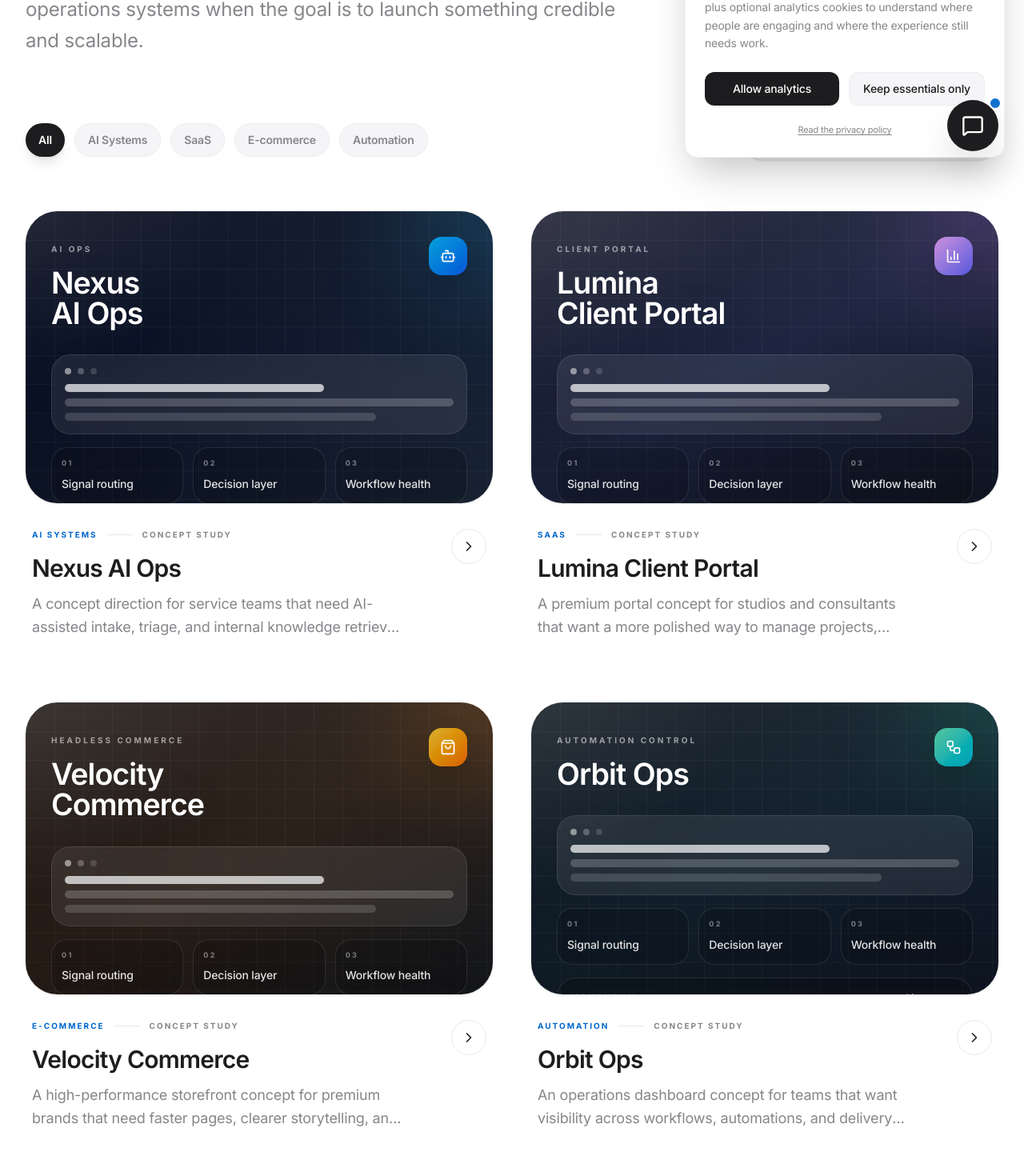
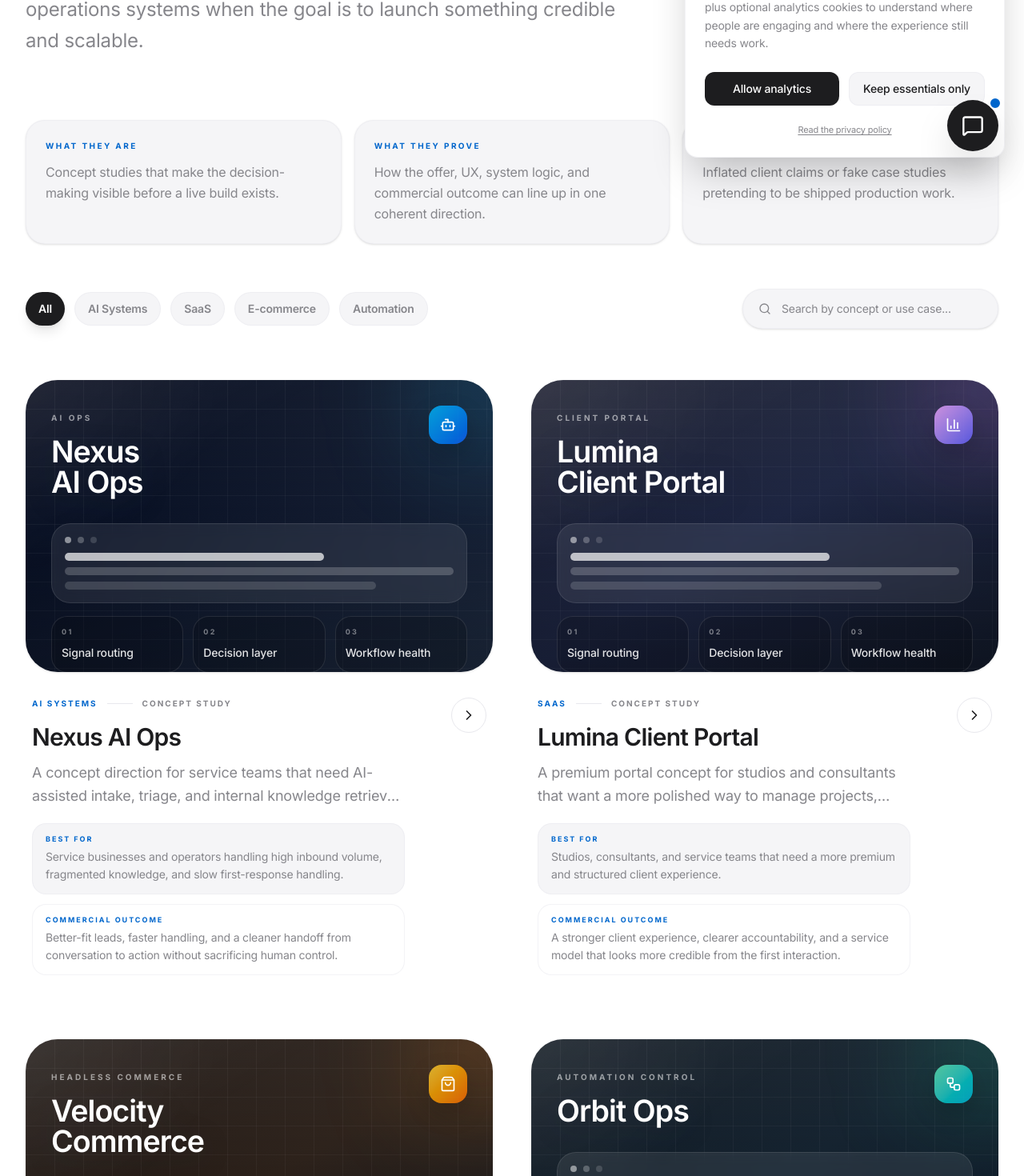
Before and after one commit to bakaltech/bakal-digital, a React (Vite) app: page /portfolio in a window 1280 px wide. Shown: the part 579-2049 px from the top of the page at 80% size. Built offline with nearby package versions, Linux system fonts and the light colour scheme.

Commit message:
Tighten secondary page narrative and proof flow

```diff
--- /dev/null
+++ b/src/data/projectContext.ts
@@ -0,0 +1,24 @@
+export const projectContext = {
+  'nexus-ai': {
+    audience: 'Service businesses and operators handling high inbound volume, fragmented knowledge, and slow first-response handling.',
+    pressurePoint: 'Lead intake, support, and internal context are spread across too many tools, so response quality drops as volume grows.',
+    commercialOutcome: 'Better-fit leads, faster handling, and a cleaner handoff from conversation to action without sacrificing human control.',
+  },
+  'lumina-saas': {
+    audience: 'Studios, consultants, and service teams that need a more premium and structured client experience.',
+    pressurePoint: 'Client communication, approvals, and reporting are still happening in ways that feel manual, fragmented, and hard to scale.',
+    commercialOutcome: 'A stronger client experience, clearer accountability, and a service model that looks more credible from the first interaction.',
+  },
+  'velocity-ecommerce': {
+    audience: 'Premium and niche brands that need a storefront strong enough to support both trust and conversion.',
+    pressurePoint: 'The products are strong, but the current storefront leaks trust through weak storytelling, slow performance, or a shaky mobile path.',
+    commercialOutcome: 'Clearer product presentation, less drop-off on mobile, and a storefront that supports revenue without feeling generic.',
+  },
+  'orbit-automation': {
+    audience: 'Operational teams running complex delivery, approval, or fulfillment workflows across multiple systems.',
+    pressurePoint: 'Automation exists, but no one has a trustworthy view of failures, exceptions, and delivery health across the operation.',
+    commercialOutcome: 'Fewer surprises, clearer workflow health, and an operating layer the team can actually trust as volume grows.',
+  },
+} as const;
+
+export type ProjectContextId = keyof typeof projectContext;
--- a/src/pages/About.tsx
+++ b/src/pages/About.tsx
@@ -42,6 +42,20 @@ export default function About() {
             </p>
           </motion.div>
         </div>
+        <div className="mt-10 grid gap-4 lg:grid-cols-2">
+          <div className="rounded-[1.75rem] border border-brand-100/50 bg-soft p-6 sm:p-7 shadow-sm">
+            <p className="text-[10px] font-bold uppercase tracking-[0.24em] text-accent mb-3">Who this is for</p>
+            <p className="text-base sm:text-lg text-brand-400 leading-relaxed">
+              Founders and operators who have a real business problem to solve: weak conversion, patchwork operations, manual drag, or a product that now needs a stronger foundation.
+            </p>
+          </div>
+          <div className="rounded-[1.75rem] border border-brand-100/50 bg-white p-6 sm:p-7 shadow-sm">
+            <p className="text-[10px] font-bold uppercase tracking-[0.24em] text-accent mb-3">What we are not</p>
+            <p className="text-base sm:text-lg text-brand-400 leading-relaxed">
+              Not a volume agency, not a branding-only shop, and not a team that separates UX, product thinking, and implementation into disconnected handoffs.
+            </p>
+          </div>
+        </div>
       </section>
 
       <section className="max-w-7xl mx-auto px-6 lg:px-8 mb-20 sm:mb-24 md:mb-28">
@@ -67,9 +81,9 @@ export default function About() {
           <div className="grid gap-6">
             {[
               'Audit the message, workflow, and friction points across the current experience.',
-              'Identify where AI, automation, or product design can create real leverage.',
-              'Design the structure so users can understand, act, and move forward with confidence.',
-              'Build the system so it stays useful after launch instead of becoming another fragile layer.',
+              'Define where AI, automation, UX, or product structure will create the most leverage first.',
+              'Shape the system so users can understand, act, and move forward without confusion.',
+              'Build the thing so it survives real use instead of becoming another fragile layer to manage.',
             ].map((point) => (
               <div key={point} className="rounded-[1.75rem] sm:rounded-[2rem] bg-paper border border-brand-100/50 p-6 sm:p-7">
                 <p className="text-base sm:text-lg text-ink leading-relaxed">{point}</p>
@@ -101,12 +115,17 @@ export default function About() {
         <div className="max-w-4xl mx-auto">
           <p className="text-sm font-semibold uppercase tracking-widest text-brand-400 mb-6">Next Step</p>
           <h2 className="text-3xl sm:text-4xl md:text-7xl font-semibold text-white tracking-tight leading-[1.06] mb-8">
-            If the business needs a stronger digital system, this is exactly the kind of work we are built for.
+            If the business needs a stronger website, product, or operating system, this is exactly the kind of work we are built for.
           </h2>
-          <Link to="/contact" className="inline-flex items-center gap-2 px-8 py-4 rounded-full bg-white text-ink font-semibold hover:bg-accent hover:text-white transition-colors">
-            Start a Project
-            <ArrowRight className="w-5 h-5" />
-          </Link>
+          <div className="flex flex-col sm:flex-row items-center justify-center gap-4">
+            <Link to="/contact" className="inline-flex items-center gap-2 px-8 py-4 rounded-full bg-white text-ink font-semibold hover:bg-accent hover:text-white transition-colors">
+              Start a Project
+              <ArrowRight className="w-5 h-5" />
+            </Link>
+            <Link to="/services" className="inline-flex items-center gap-2 px-8 py-4 rounded-full border border-white/15 text-white font-semibold hover:border-white/40 transition-colors">
+              Review Services
+            </Link>
+          </div>
         </div>
       </section>
     </div>
--- a/src/pages/CaseStudy.tsx
+++ b/src/pages/CaseStudy.tsx
@@ -11,29 +11,7 @@ import {
   VelocityCommerceDemo,
 } from '../components/ChartDemo';
 import BrandedVisual from '../components/BrandedVisual';
-
-const conceptContext = {
-  'nexus-ai': {
-    audience: 'Service businesses and operators handling high inbound volume, fragmented knowledge, and slow first-response handling.',
-    pressurePoint: 'Lead intake, support, and internal context are spread across too many tools, so response quality drops as volume grows.',
-    commercialOutcome: 'Better-fit leads, faster handling, and a cleaner handoff from conversation to action without sacrificing human control.',
-  },
-  'lumina-saas': {
-    audience: 'Studios, consultants, and service teams that need a more premium and structured client experience.',
-    pressurePoint: 'Client communication, approvals, and reporting are still happening in ways that feel manual, fragmented, and hard to scale.',
-    commercialOutcome: 'A stronger client experience, clearer accountability, and a service model that looks more credible from the first interaction.',
-  },
-  'velocity-ecommerce': {
-    audience: 'Premium and niche brands that need a storefront strong enough to support both trust and conversion.',
-    pressurePoint: 'The products are strong, but the current storefront leaks trust through weak storytelling, slow performance, or a shaky mobile path.',
-    commercialOutcome: 'Clearer product presentation, less drop-off on mobile, and a storefront that supports revenue without feeling generic.',
-  },
-  'orbit-automation': {
-    audience: 'Operational teams running complex delivery, approval, or fulfillment workflows across multiple systems.',
-    pressurePoint: 'Automation exists, but no one has a trustworthy view of failures, exceptions, and delivery health across the operation.',
-    commercialOutcome: 'Fewer surprises, clearer workflow health, and an operating layer the team can actually trust as volume grows.',
-  },
-} as const;
+import { projectContext, type ProjectContextId } from '../data/projectContext';
 
 export default function CaseStudy() {
   const { id } = useParams<{ id: string }>();
@@ -48,7 +26,7 @@ export default function CaseStudy() {
     return <Navigate to="/portfolio" replace />;
   }
 
-  const context = conceptContext[project.id as keyof typeof conceptContext];
+  const context = projectContext[project.id as ProjectContextId];
 
   const renderDemo = () => {
     switch (project.id) {
--- a/src/pages/Portfolio.tsx
+++ b/src/pages/Portfolio.tsx
@@ -3,6 +3,7 @@ import { AnimatePresence, motion } from 'motion/react';
 import { Link } from 'react-router-dom';
 import { ChevronRight, Search } from 'lucide-react';
 import { projects } from '../data/projects';
+import { projectContext, type ProjectContextId } from '../data/projectContext';
 import BrandedVisual from '../components/BrandedVisual';
 
 export default function Portfolio() {
@@ -30,6 +31,19 @@ export default function Portfolio() {
             <h1 className="text-4xl sm:text-5xl md:text-7xl font-semibold text-ink mb-6 sm:mb-8 tracking-tight leading-[1.04]">How we would solve real product and systems problems.</h1>
             <p className="text-lg sm:text-xl md:text-2xl text-brand-400 leading-relaxed max-w-3xl">These are honest concept directions, not padded client claims. They show how we think about AI products, SaaS, commerce, and operations systems when the goal is to launch something credible and scalable.</p>
           </motion.div>
+        </div>
+
+        <div className="grid gap-4 md:grid-cols-3 mb-12 sm:mb-14">
+          {[
+            ['What they are', 'Concept studies that make the decision-making visible before a live build exists.'],
+            ['What they prove', 'How the offer, UX, system logic, and commercial outcome can line up in one coherent direction.'],
+            ['What they are not', 'Inflated client claims or fake case studies pretending to be shipped production work.'],
+          ].map(([title, text]) => (
+            <div key={title} className="rounded-[1.5rem] border border-brand-100/50 bg-soft p-5 sm:p-6 shadow-sm">
+              <p className="text-[10px] font-bold uppercase tracking-[0.24em] text-accent mb-3">{title}</p>
+              <p className="text-sm sm:text-base text-brand-400 leading-relaxed">{text}</p>
+            </div>
+          ))}
         </div>
 
         <div className="flex flex-col md:flex-row justify-between items-start md:items-center gap-6 sm:gap-8 mb-14 sm:mb-16">
@@ -65,6 +79,20 @@ export default function Portfolio() {
                       </div>
                       <h3 className="text-2xl md:text-3xl font-semibold text-ink mb-3 tracking-tight group-hover:text-accent transition-colors duration-500">{project.title}</h3>
                       <p className="text-base md:text-lg text-brand-400 line-clamp-2 leading-relaxed">{project.description}</p>
+                      <div className="mt-5 grid gap-3">
+                        <div className="rounded-[1.1rem] border border-brand-100/50 bg-soft px-4 py-3">
+                          <p className="text-[9px] font-bold uppercase tracking-[0.22em] text-accent mb-1">Best for</p>
+                          <p className="text-sm text-brand-400 leading-relaxed line-clamp-2">
+                            {projectContext[project.id as ProjectContextId].audience}
+                          </p>
+                        </div>
+                        <div className="rounded-[1.1rem] border border-brand-100/50 bg-white px-4 py-3">
+                          <p className="text-[9px] font-bold uppercase tracking-[0.22em] text-accent mb-1">Commercial outcome</p>
+                          <p className="text-sm text-brand-400 leading-relaxed line-clamp-2">
+                            {projectContext[project.id as ProjectContextId].commercialOutcome}
+                          </p>
+                        </div>
+                      </div>
                     </div>
                     <div className="w-11 h-11 rounded-full border border-brand-100 flex items-center justify-center group-hover:bg-ink group-hover:text-white transition-all duration-500"><ChevronRight className="w-5 h-5" /></div>
                   </div>
--- a/src/pages/Services.tsx
+++ b/src/pages/Services.tsx
@@ -24,6 +24,20 @@ export default function Services() {
             Each service is a response to a concrete business problem: manual handling, weak conversion paths, shaky product foundations, disconnected tools, or reporting that still needs too much human stitching.
           </p>
         </motion.div>
+        <div className="mt-10 grid gap-4 lg:grid-cols-2">
+          <div className="rounded-[1.75rem] border border-brand-100/50 bg-soft p-6 sm:p-7 shadow-sm">
+            <p className="text-[10px] font-bold uppercase tracking-[0.24em] text-accent mb-3">Best fit</p>
+            <p className="text-base sm:text-lg text-brand-400 leading-relaxed">
+              Startups launching something real, and growing businesses replacing weak websites, brittle workflows, or disconnected operations with systems that can actually scale.
+            </p>
+          </div>
+          <div className="rounded-[1.75rem] border border-brand-100/50 bg-white p-6 sm:p-7 shadow-sm">
+            <p className="text-[10px] font-bold uppercase tracking-[0.24em] text-accent mb-3">Not this</p>
+            <p className="text-base sm:text-lg text-brand-400 leading-relaxed">
+              If the need is only a low-context brochure site, a logo refresh, or another tool duct-taped onto an already messy stack, this is the wrong approach.
+            </p>
+          </div>
+        </div>
       </section>
 
       <section className="bg-soft py-16 sm:py-20 md:py-32">
@@ -127,6 +141,28 @@ export default function Services() {
         </div>
       </section>
 
+      <section className="py-16 sm:py-20 md:py-24 bg-ink text-center px-6">
+        <div className="max-w-4xl mx-auto">
+          <p className="text-sm font-semibold uppercase tracking-widest text-brand-400 mb-6">Next Step</p>
+          <h2 className="text-3xl sm:text-4xl md:text-7xl font-semibold text-white tracking-tight leading-[1.06] mb-8">
+            If you already know where the friction is, the fastest move is to start from the right service.
+          </h2>
+          <div className="flex flex-col sm:flex-row items-center justify-center gap-4">
+            <Link to="/contact" className="inline-flex items-center gap-2 px-8 py-4 rounded-full bg-white text-ink font-semibold hover:bg-accent hover:text-white transition-colors">
+              Start a Project
+              <ChevronRight className="w-5 h-5" />
+            </Link>
+            <button
+              type="button"
+              onClick={() => window.dispatchEvent(new CustomEvent('open-chat'))}
+              className="inline-flex items-center gap-2 px-8 py-4 rounded-full border border-white/15 text-white font-semibold hover:border-white/40 transition-colors"
+            >
+              Open Quick Brief
+            </button>
+          </div>
+        </div>
+      </section>
+
       <TechMarquee />
     </div>
   );
```
Also changed, not shown: src/pages/NotFound.tsx (+16 -4 lines).
